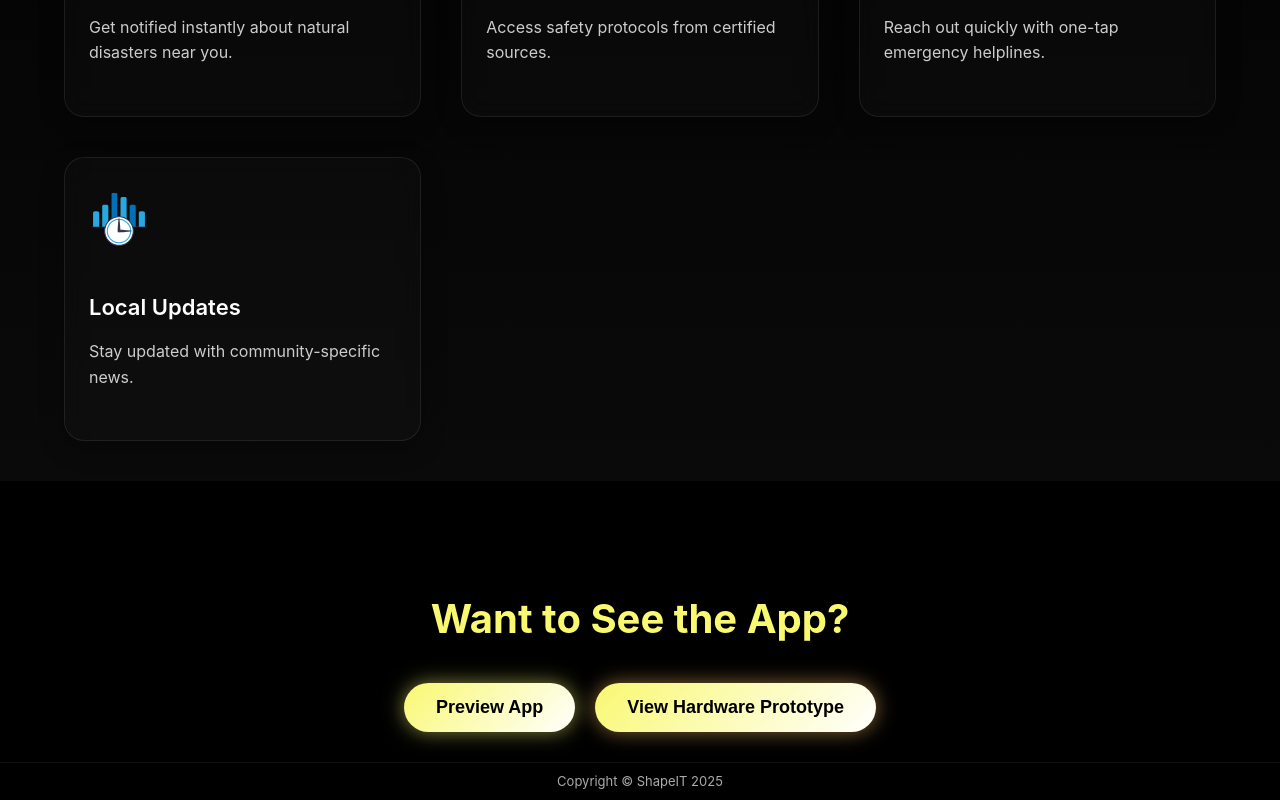
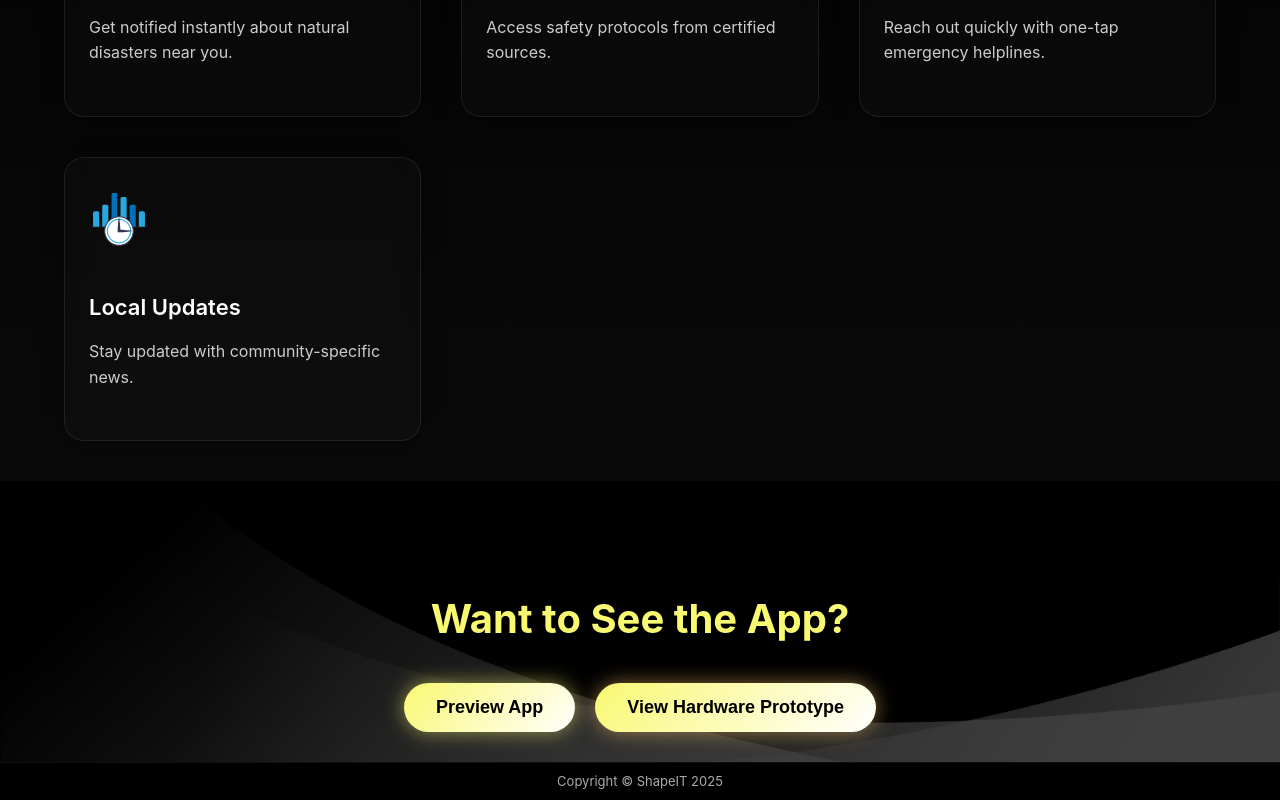
Before and after one commit to SushilGupta01/The_Sikkim_Sentinel_Frontend_Design, a React (Vite) app: page / in a window 1280 px wide. Shown: the part 1226-2026 px from the top of the page. Built offline with nearby package versions, Linux system fonts and the light colour scheme.

Commit message:
Added background forcards section

```diff
--- a/src/components/FigmaModal.css
+++ b/src/components/FigmaModal.css
@@ -1,7 +1,20 @@
 .preview-section {
-  background: #000;
+  background-image: url("/assets/next.jpg");
+  background-size: cover;
+  background-repeat: no-repeat;
+  background-position: bottom;
   text-align: center;
   padding: 80px 20px 30px;
+  position: relative;
+  z-index: 1;
+}
+
+.preview-section::before {
+  content: "";
+  position: absolute;
+  inset: 0;
+  background: rgba(0, 0, 0, 0.75);
+  z-index: -1;
 }
 
 .preview-heading {
```
Also changed, not shown: public/assets/next.jpg.
